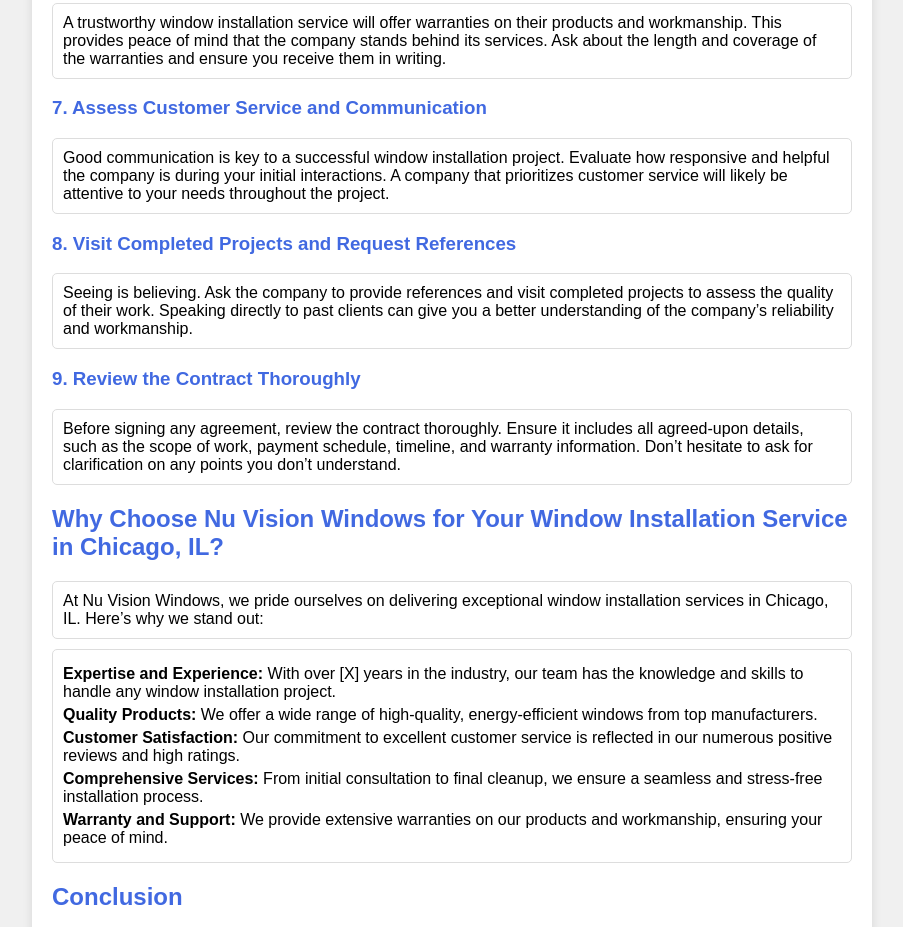
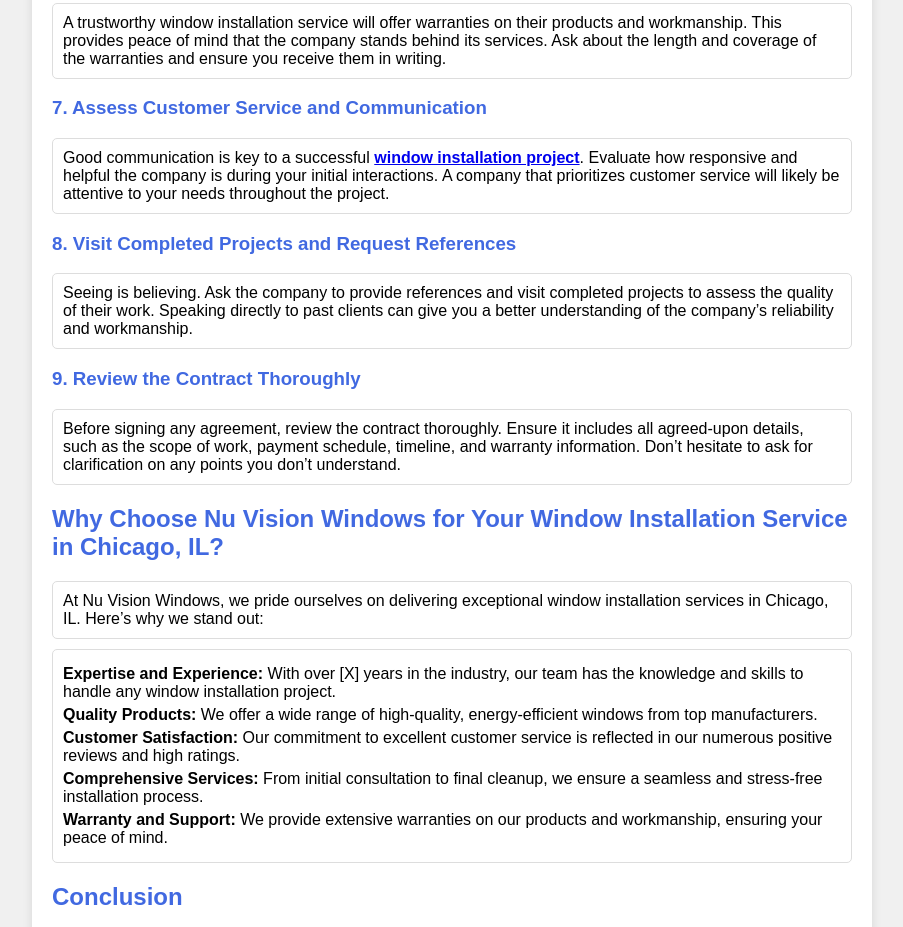
Before and after one commit to NuVisionWindows111/Window-installation-service-chicago, a plain HTML site: page index.html in a window 1280 px wide. Shown: the part 1667-2594 px from the top of the page, without its empty margins (188-1091 px from the left). Drawn offline with Linux system fonts and the light colour scheme.

Commit message:
Update index.html

```diff
--- a/index.html
+++ b/index.html
@@ -112,7 +112,7 @@
         <p>A trustworthy window installation service will offer warranties on their products and workmanship. This provides peace of mind that the company stands behind its services. Ask about the length and coverage of the warranties and ensure you receive them in writing.</p>
 
         <h3>7. Assess Customer Service and Communication</h3>
-        <p>Good communication is key to a successful window installation project. Evaluate how responsive and helpful the company is during your initial interactions. A company that prioritizes customer service will likely be attentive to your needs throughout the project.</p>
+        <p>Good communication is key to a successful <b><a href="https://window-repair-chicago.vercel.app/">window installation project</a></b>. Evaluate how responsive and helpful the company is during your initial interactions. A company that prioritizes customer service will likely be attentive to your needs throughout the project.</p>
 
         <h3>8. Visit Completed Projects and Request References</h3>
         <p>Seeing is believing. Ask the company to provide references and visit completed projects to assess the quality of their work. Speaking directly to past clients can give you a better understanding of the company’s reliability and workmanship.</p>
```
